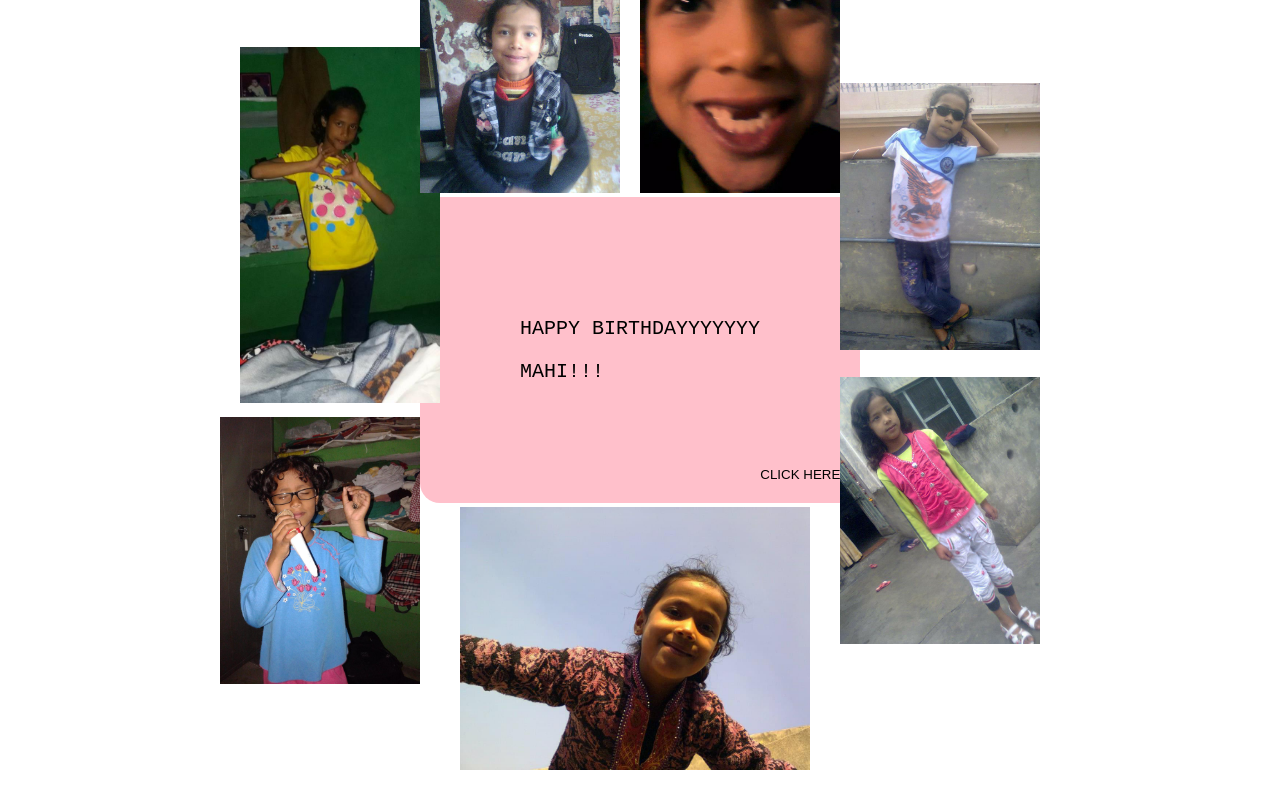
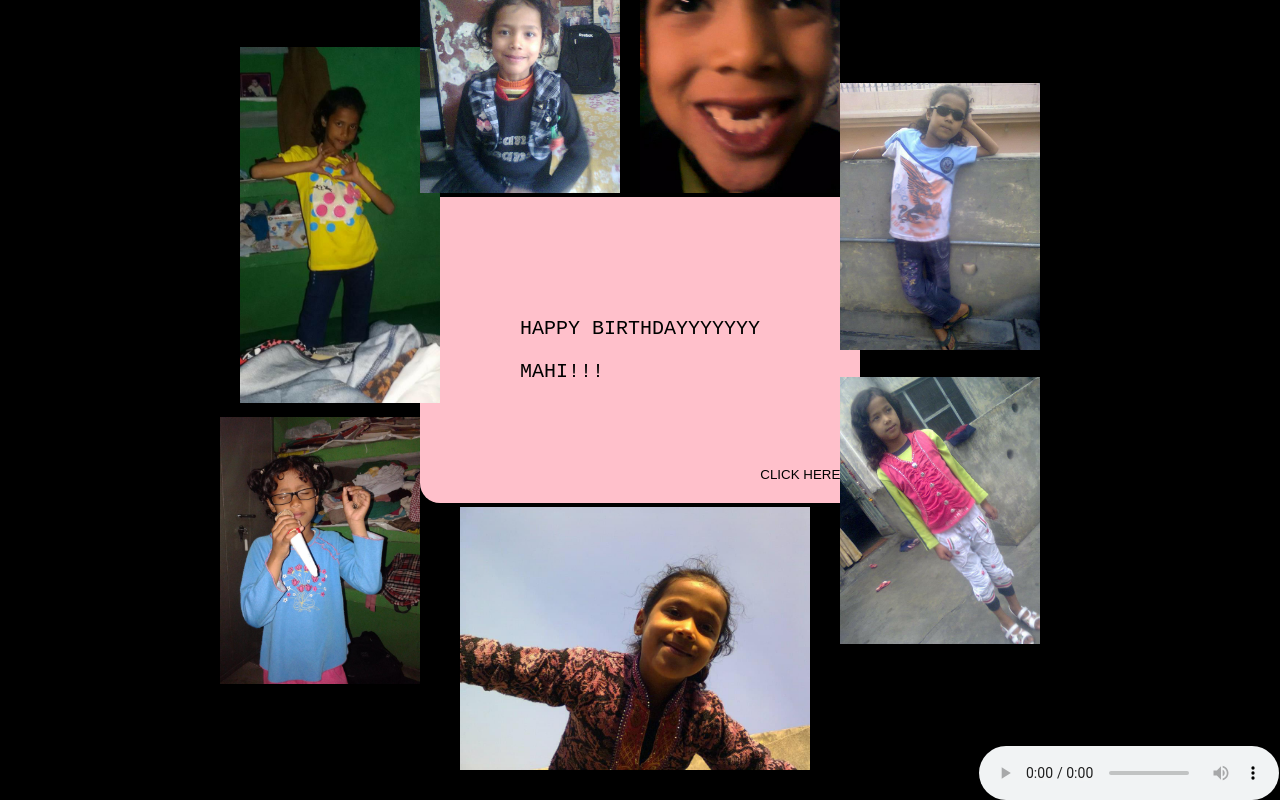
Before and after one commit to codebykashish/birthday, a plain HTML site: page index.html in a window 1280 px wide. Drawn offline with Linux system fonts and the light colour scheme.

Commit message:
new song added

```diff
--- a/index.html
+++ b/index.html
@@ -16,7 +16,9 @@
     <img src="IMG_20240601_195816_377.jpg" id = "d">
     <img src="IMG_20240601_195824_648.jpg" id = "e">
     <img src="sth.jpg" id = "f">
-    <img src="small.jpg" id = "g"></div>
+    <img src="small.jpg" id = "g">
+ </div>
+ <audio src="Happy Birthday 80's - E's Jammy Jams.mp3" controls autoplay ></audio>
 
 
 </body>
--- a/mahi.css
+++ b/mahi.css
@@ -5,6 +5,7 @@ body{
     height: 700px;
     margin: 0px;
     position: relative;
+    background-color: black;
 }
 .container{
     position:relative;
@@ -73,3 +74,8 @@ img{
     left:40px;
     width:350px;
 }
+audio{
+    position: absolute;
+ bottom: -100px;
+    right: 1px;
+}
```
Also changed, not shown: 1 other file.
